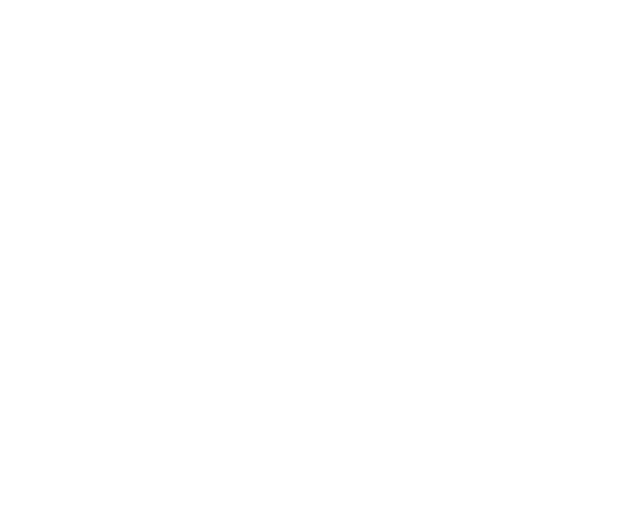
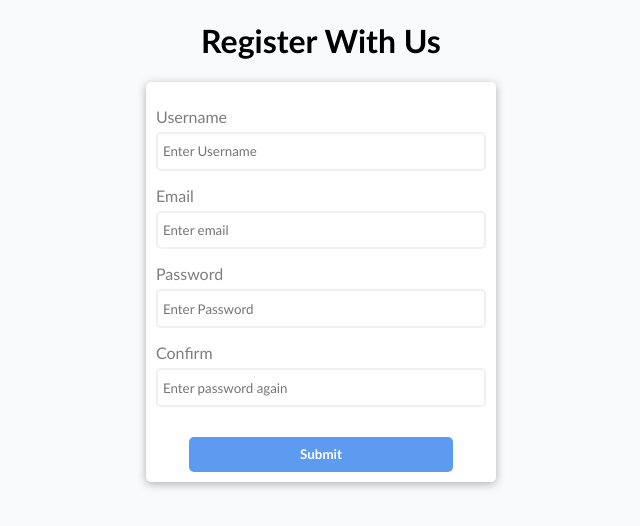
Before and after one commit to OGUYJ/Form-Validator-Udemy, a website: page index.html in a window 1280 px wide. Shown: the whole page, without its empty margins (319-959 px from the left). Drawn offline with Linux system fonts and the light colour scheme.

Commit message:
HTML et CSS done

```diff
--- a/index.html
+++ b/index.html
@@ -8,6 +8,24 @@
   <title>Form Validator TS - Julien</title>
 </head>
 <body>
+  <h1>Register With Us</h1>
+    <form action="" id="form">
+      <div class="container">
+        <label for="username" id="username">Username</label>
+        <input type="text" id="username" placeholder="Enter Username">
+
+        <label for="email" id="email">Email</label>
+        <input type="text" id="email" placeholder="Enter email">
+
+        <label for="password" id="password">Password</label>
+        <input type="password" id="password" placeholder="Enter Password">
+
+        <label for="confirm" id="confirm">Confirm</label>
+        <input type="password" id="confirm" placeholder="Enter password again">
+
+        <button type="submit" id="btn">Submit</button>
+      </div>
+    </form>
 
   <script src="dist/index.js" ></script>
 </body>
--- a/style.css
+++ b/style.css
@@ -0,0 +1,65 @@
+*{
+  box-sizing: border-box;
+  font-family:'Trebuchet MS', 'Lucida Sans Unicode', 'Lucida Grande', 'Lucida Sans', Arial, sans-serif
+}
+
+body{
+  min-height: 100vh;
+  background-color: #f9fafb;
+}
+
+h1{
+  text-align: center;
+}
+.container{
+  display: flex;
+  flex-direction: column;
+  width: 350px;
+  height: 400px;
+  padding: 10px;
+  margin: auto;
+  border: none;
+  background-color: #fff;
+  border-radius: 5px;
+  box-shadow: 0 2px 10px rgb(0 0 0 / 30%)
+}
+
+.container label, .container input, button {
+  width: 100%;
+  margin: auto;
+}
+
+.container label{
+  margin-top: 15px;
+  margin-bottom: 2px;
+  color: rgb(126, 125, 125);
+}
+
+ .container input{
+  height: 50px;
+  margin-top: 4px;
+  border: 2px solid #f0f0f0;
+  border-radius: 5px;
+  padding: 5px;
+
+ }
+
+ #btn{
+  margin-top: 30px;
+  width: 80%;
+  height: 50px;
+  background-color: rgb(93, 155, 241);
+  color: white;
+  border: none;
+  border-radius: 5px;
+  font-weight: bolder;
+  cursor: pointer;
+ }
+
+.sucess{
+  border-color: green;
+}
+
+ .error{
+  border-color: red;
+ }
```
